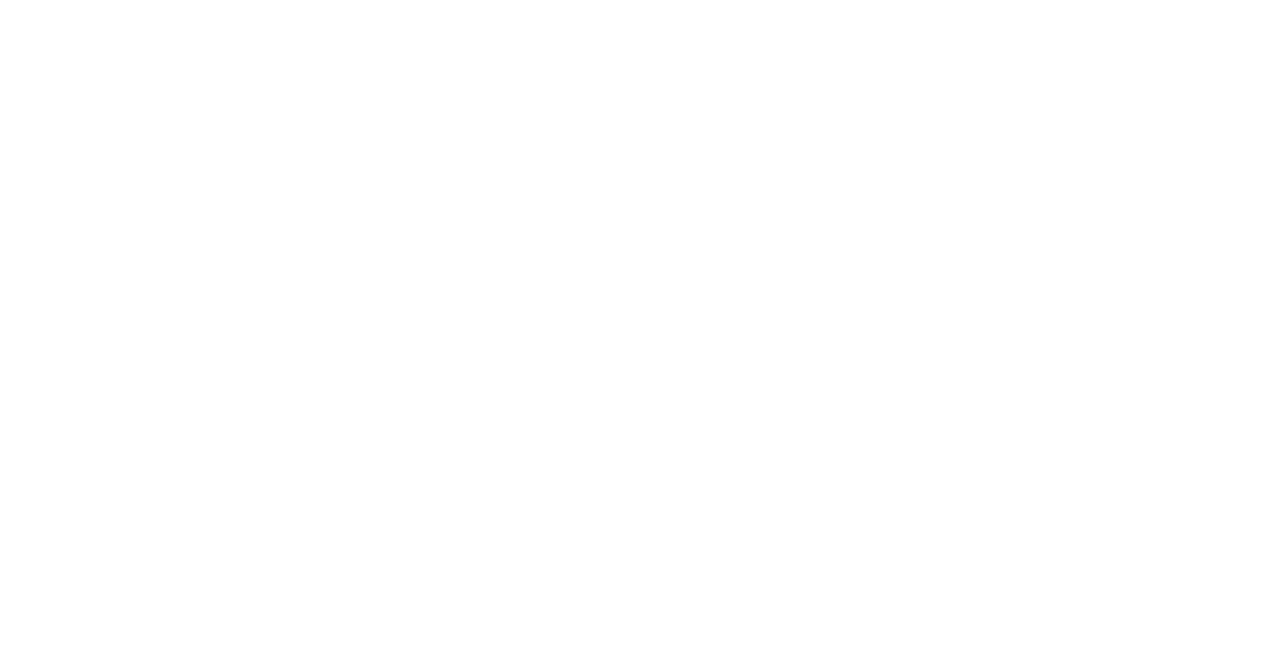
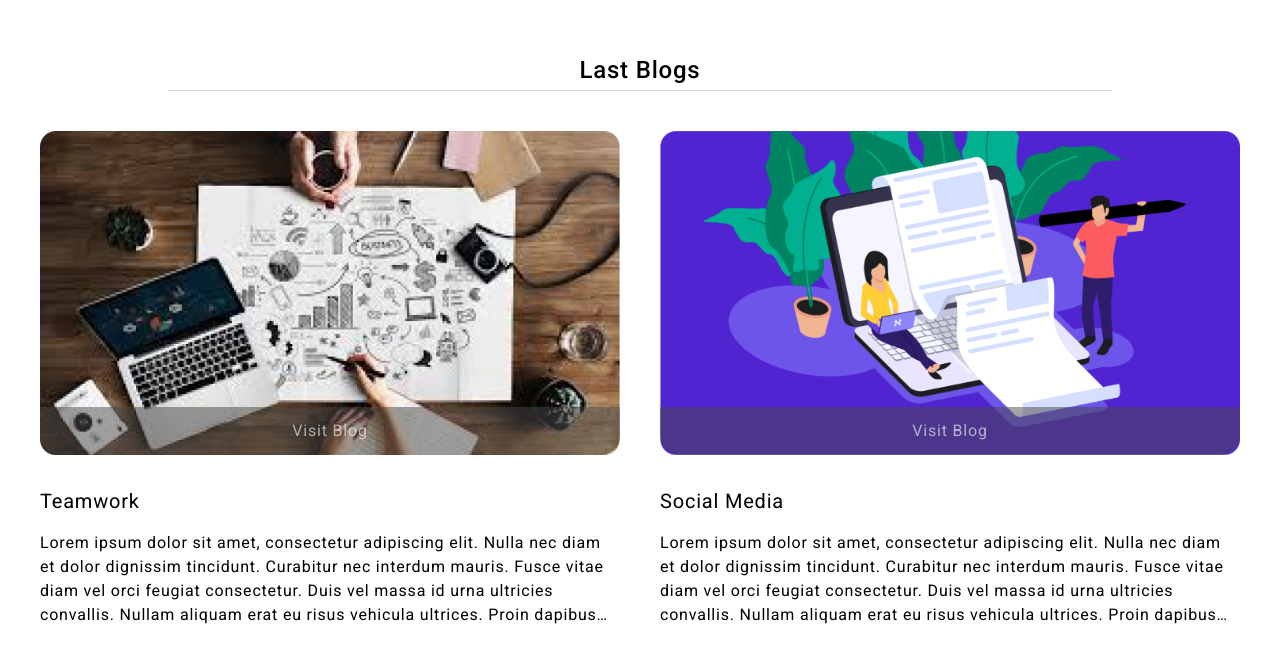
Before and after one commit to EranKhedmati/ErfanKhedmati, a React (Create React App) app: page / in a window 1280 px wide. Shown: the part 1180-1843 px from the top of the page. Before the commit the page ends 1234 px from the top, so only its background shows below. Built offline with nearby package versions, Linux system fonts and the light colour scheme.

Commit message:
add blog section

```diff
--- a/src/App.js
+++ b/src/App.js
@@ -2,6 +2,7 @@
 import Header from "./components/Header"
 import Hero from "./components/Hero"
 import Showcase from "./components/Showcase";
+import Blog from "./components/Blog";
 
 function App() {
   return (
@@ -9,6 +10,7 @@
       <Header />
       <Hero />
       <Showcase />
+      <Blog />
     </div>
   );
 }
--- /dev/null
+++ b/src/components/Blog.js
@@ -0,0 +1,42 @@
+// Images
+import PosterOne from "../images/poster-1.png";
+import PosterTwo from "../images/poster-2.png";
+
+function Blog() {
+    return (
+        // Container
+        <div className="tracking-wider px-5 sm:px-10 mb-20">
+            <div className="boder border-b-[1px] border-secondary/20 mx-10 lg:mx-32">
+                <h1 className="text-center pb-1 text-xl lg:text-2xl font-medium">Last Blogs</h1>
+            </div>
+            <ul className="flex flex-col justify-center gap-20 max-w-[1200px] mx-auto mt-10 sm:flex-row sm:items-start sm:gap-10">
+                <li>
+                    <div className="relative">
+                        <img src={PosterOne} />
+                        <a href="#" className="absolute bottom-0 left-0 w-full bg-secondary/50 text-center text-white/60 p-3 rounded-b-[20px] ease-linear duration-150 hover:py-7 hover:bg-secondary/80 hover:text-white">
+                            Visit Blog
+                        </a>
+                    </div>
+                    <h1 className="pt-8 pb-4 text-xl text-center sm:text-start">Teamwork</h1>
+                    <p className="line-clamp-4">
+                    Lorem ipsum dolor sit amet, consectetur adipiscing elit. Nulla nec diam et dolor dignissim tincidunt. Curabitur nec interdum mauris. Fusce vitae diam vel orci feugiat consectetur. Duis vel massa id urna ultricies convallis. Nullam aliquam erat eu risus vehicula ultrices. Proin dapibus ipsum a sapien tincidunt tincidunt. Donec sollicitudin metus eu elit vestibulum, in lobortis augue gravida. Ut
+                    </p>
+                </li>
+                <li>
+                    <div className="relative">
+                        <img src={PosterTwo} />
+                        <a href="#" className="absolute bottom-0 left-0 w-full bg-secondary/50 text-center text-white/60 p-3 rounded-b-[20px] ease-linear duration-150 hover:py-7 hover:bg-secondary/80 hover:text-white">
+                            Visit Blog
+                        </a>
+                    </div>
+                    <h1 className="pt-8 pb-4 text-xl text-center sm:text-start">Social Media</h1>
+                    <p className="line-clamp-4">
+                    Lorem ipsum dolor sit amet, consectetur adipiscing elit. Nulla nec diam et dolor dignissim tincidunt. Curabitur nec interdum mauris. Fusce vitae diam vel orci feugiat consectetur. Duis vel massa id urna ultricies convallis. Nullam aliquam erat eu risus vehicula ultrices. Proin dapibus ipsum a sapien tincidunt tincidunt. Donec sollicitudin metus eu elit vestibulum, in lobortis augue gravida. Ut
+                    </p>
+                </li>
+            </ul>
+        </div>
+    )
+}
+
+export default Blog;
--- a/tailwind.config.js
+++ b/tailwind.config.js
@@ -4,7 +4,8 @@
     "./src/App.js",
     "./src/components/Header.js",
     "./src/components/Hero.js",
-    "./src/components/Showcase.js"
+    "./src/components/Showcase.js",
+    "./src/components/Blog.js"
   ],
   theme: {
     extend: {
@@ -21,5 +22,18 @@
       sans: ["Roboto", "sans-serif"]
     },
   },
-  plugins: [],
+  plugins: [
+    function ({ addUtilities }) {
+      const newUtilities = {
+        '.line-clamp-4': {
+          display: '-webkit-box',
+          '-webkit-box-orient': 'vertical',
+          '-webkit-line-clamp': '4',
+          overflow: 'hidden',
+          'text-overflow': 'ellipsis',
+        },
+      };
+      addUtilities(newUtilities, ['responsive', 'hover']);
+    },
+  ],
 }
```
Also changed, not shown: src/images/poster-1.png (added), src/images/poster-2.png (added).
